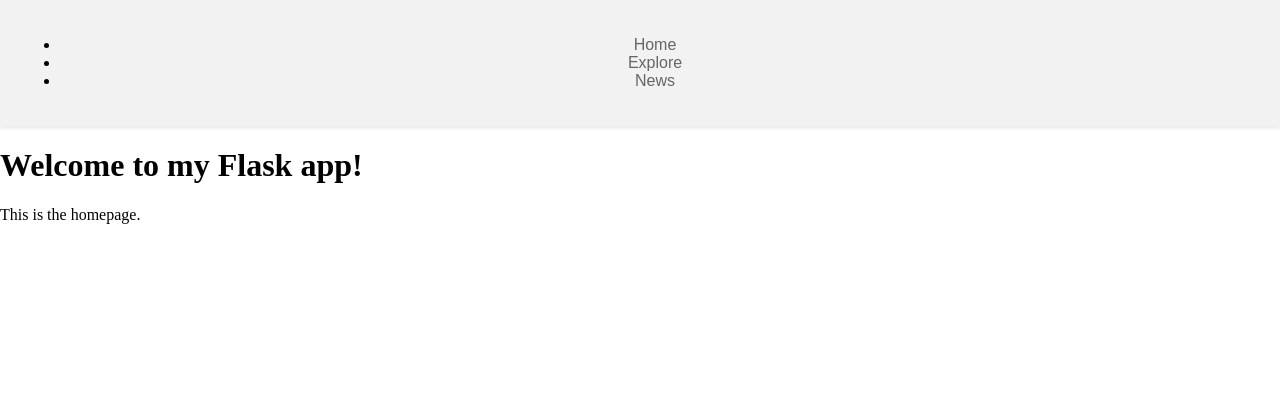
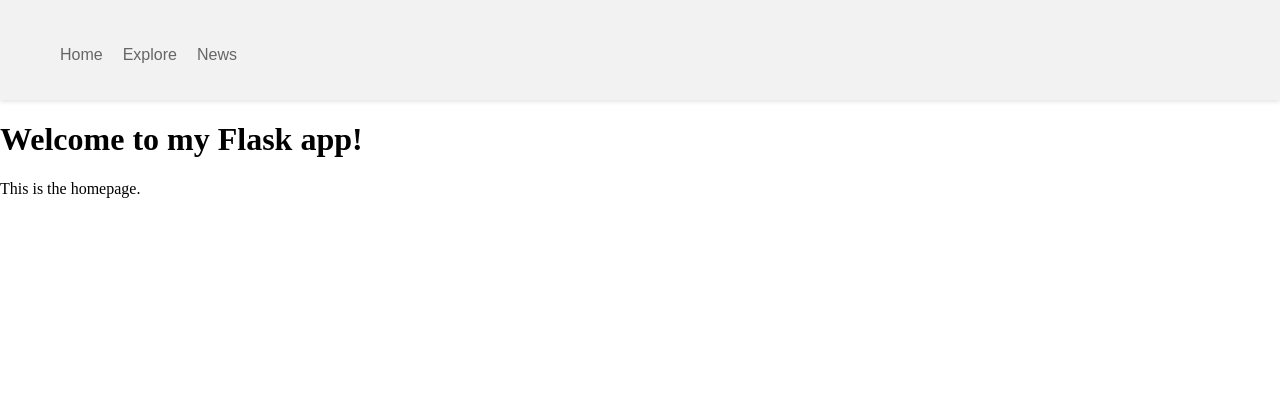
Before and after one commit to Lance-Tsui/jwalumni, a Flask app: page / in a window 1280 px wide. Shown: the top 420 px of the page. Run offline with Flask 3, Linux system fonts and the light colour scheme.

Commit message:
header css

```diff
--- a/static/css/header.css
+++ b/static/css/header.css
@@ -3,6 +3,7 @@
   padding: 20px;
   text-align: center;
   box-shadow: 0 2px 4px rgba(0, 0, 0, 0.1);
+  display: flex;
 }
 
 .header h1 {
@@ -27,3 +28,16 @@
 .header nav a:hover {
   color: #ff0000;
 }
+
+.nav-list {
+  list-style: none;
+  display: flex;
+}
+
+.nav-list li {
+  margin-right: 10px;
+}
+
+.nav-list li:last-child {
+  margin-right: 0;
+}
--- a/templates/base.html
+++ b/templates/base.html
@@ -10,7 +10,7 @@
 <body>
 <header class="header">
   <nav>
-    <ul>
+    <ul class="nav-list">
       <li><a href="{{ url_for('views.home') }}">Home</a></li>
       <li><a href="{{ url_for('views.explore') }}">Explore</a></li>
       <li><a href="{{ url_for('views.news') }}">News</a></li>
```
